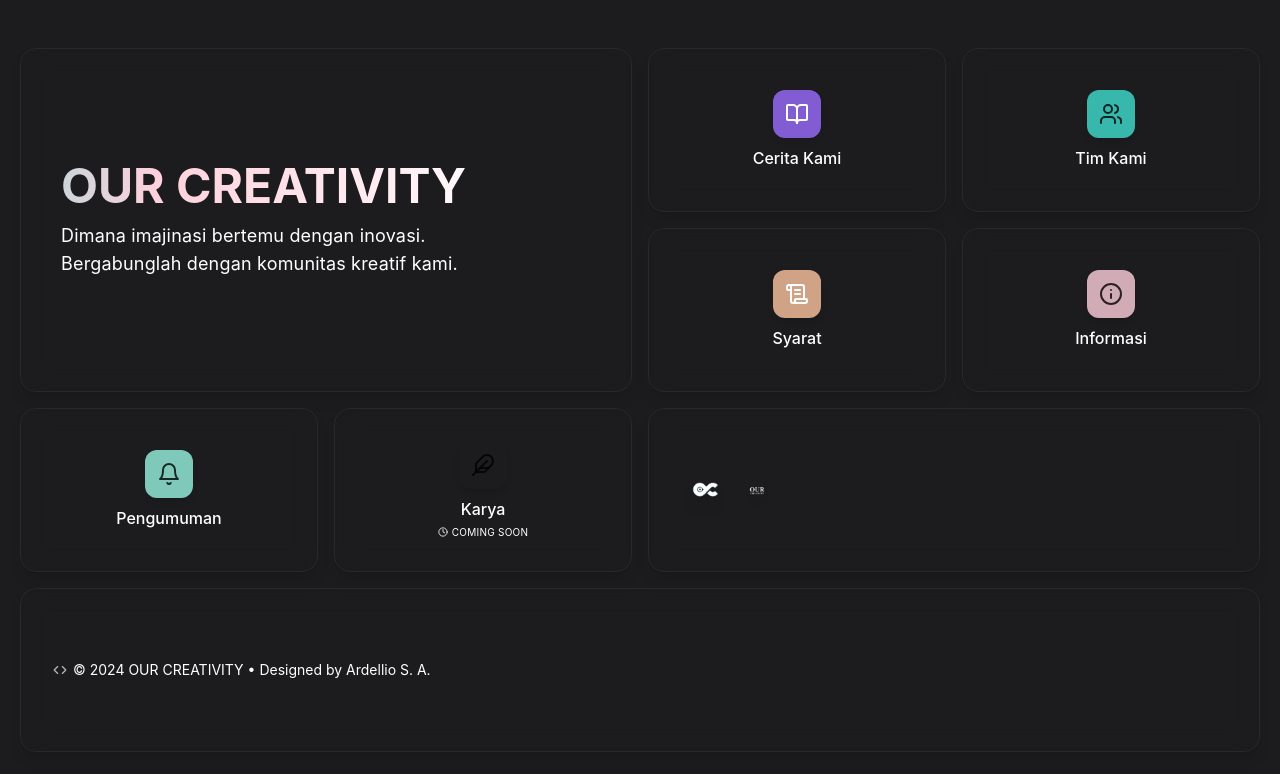
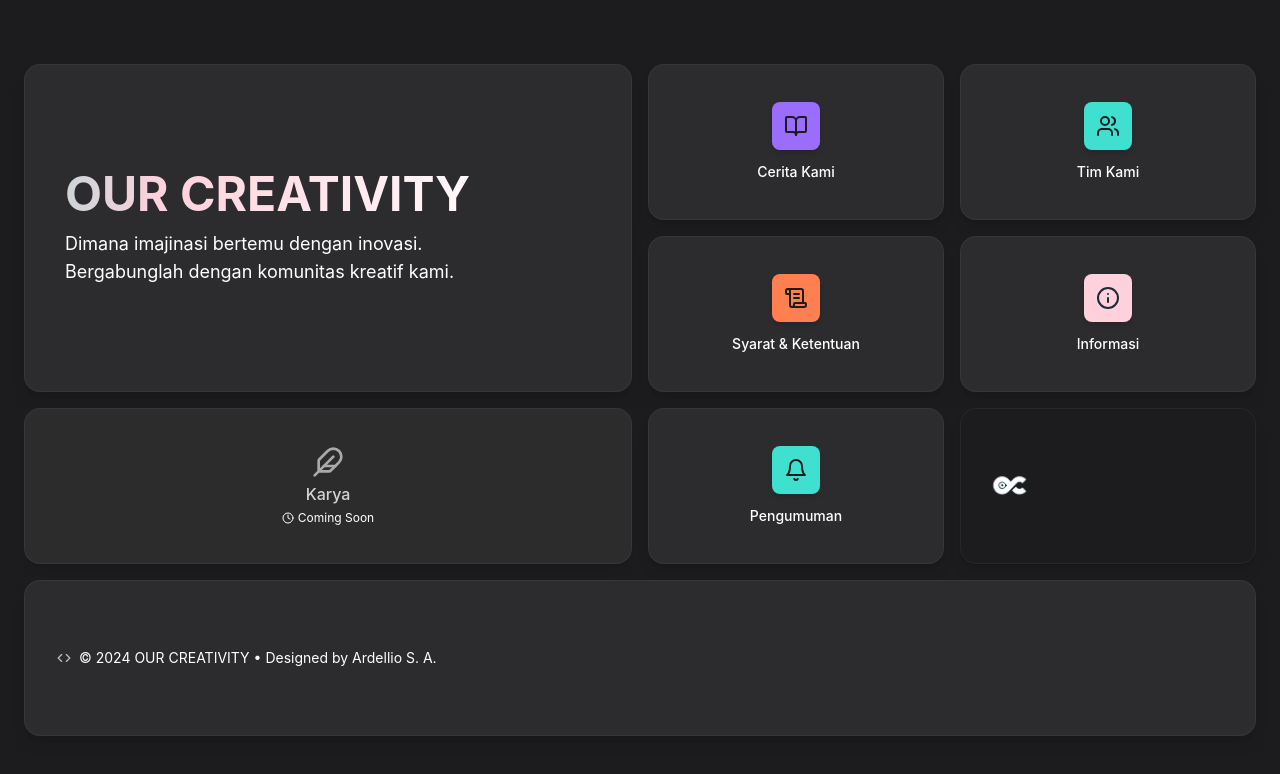
Before and after one commit to DoctorThink/ourcreativity, a React (Vite) app: page / in a window 1280 px wide. Shown: the top 774 px of the page. Built offline with nearby package versions, Linux system fonts and the light colour scheme.

Commit message:
Update Index.tsx

```diff
--- a/src/pages/Index.tsx
+++ b/src/pages/Index.tsx
@@ -1,48 +1,28 @@
 // src/pages/Index.tsx
 import { motion } from "framer-motion";
 import { useNavigate } from "react-router-dom";
-import { BookOpen, Info, Bell, ScrollText, Users, Palette, Feather, Clock, Code, ArrowRight } from "lucide-react";
-import { cn } from "@/lib/utils"; // Assuming cn utility exists
-
-// --- Accent Color Mapping (Tailwind Classes) ---
-// For glows and specific highlights
-const accentColors: Record<string, { glow: string; text: string; bg: string; iconBg: string; iconText: string; }> = {
-  lavender: { glow: "shadow-[0_0_15px_2px_rgba(155,109,255,0.4)]", text: "text-lavender", bg: "bg-lavender", iconBg: "bg-lavender/80", iconText: "text-white" },
-  mint: { glow: "shadow-[0_0_15px_2px_rgba(64,224,208,0.4)]", text: "text-mint", bg: "bg-mint", iconBg: "bg-mint/80", iconText: "text-black/80" },
-  peach: { glow: "shadow-[0_0_15px_2px_rgba(255,127,80,0.4)]", text: "text-peach", bg: "bg-peach", iconBg: "bg-peach/80", iconText: "text-white" },
-  softPink: { glow: "shadow-[0_0_15px_2px_rgba(255,182,193,0.4)]", text: "text-softPink", bg: "bg-softPink", iconBg: "bg-softPink/80", iconText: "text-black/80" },
-  amethyst: { glow: "shadow-[0_0_15px_2px_rgba(155,109,255,0.4)]", text: "text-amethyst", bg: "bg-amethyst", iconBg: "bg-amethyst/80", iconText: "text-white" },
-  turquoise: { glow: "shadow-[0_0_15px_2px_rgba(64,224,208,0.4)]", text: "text-turquoise", bg: "bg-turquoise", iconBg: "bg-turquoise/80", iconText: "text-black/80" },
-  amber: { glow: "shadow-[0_0_15px_2px_rgba(255,191,0,0.4)]", text: "text-amber-500", bg: "bg-amber-500", iconBg: "bg-amber-500/80", iconText: "text-black/80" },
-  default: { glow: "shadow-[0_0_15px_2px_rgba(255,255,255,0.15)]", text: "text-neutral-400", bg: "bg-neutral-700", iconBg: "bg-neutral-700/80", iconText: "text-white" },
-};
-
-const getAccentStyle = (accentKey: string | undefined) => {
-    return accentColors[accentKey || 'default'] || accentColors.default;
-};
-
+import { BookOpen, Info, Bell, ScrollText, Users, Palette, Feather, Clock, Code } from "lucide-react";
 
 const Index = () => {
   const navigate = useNavigate();
 
-  // --- Animation Variants (iOS Style) ---
+  // --- Animation Variants ---
   const gridContainerVariants = {
     hidden: { opacity: 0 },
     visible: {
       opacity: 1,
       transition: {
-        staggerChildren: 0.07, // Faster stagger
+        staggerChildren: 0.06,
         delayChildren: 0.1,
       }
     }
   };
 
   const gridItemVariants = {
-    hidden: { opacity: 0, y: 20, scale: 0.95 }, // Start slightly scaled down
+    hidden: { opacity: 0, y: 15 },
     visible: {
       opacity: 1,
       y: 0,
-      scale: 1,
       transition: {
         duration: 0.5,
         ease: [0.25, 0.1, 0.25, 1.0]
@@ -50,48 +30,44 @@ const Index = () => {
     }
   };
 
-  // --- iOS Style Hover & Tap Animations ---
-  const interactiveHover = (accentKey?: string) => ({
-    y: -5,
+  // --- Simplified Hover Animation ---
+  const interactiveHover = {
+    y: -4,
     scale: 1.03,
-    boxShadow: `0px 10px 20px -5px rgba(0, 0, 0, 0.3), ${getAccentStyle(accentKey).glow}`, // Combine dark shadow + colored glow
-    transition: { type: "spring", stiffness: 350, damping: 18 }
-  });
+    boxShadow: "0 8px 20px -4px rgba(0, 0, 0, 0.35)",
+    transition: { type: "spring", stiffness: 350, damping: 20 }
+  };
 
   const interactiveTap = {
-    scale: 0.97, // Slightly more noticeable tap
-    transition: { type: "spring", stiffness: 400, damping: 20 }
+    scale: 0.98,
+    transition: { type: "spring", stiffness: 400, damping: 25 }
   };
 
 
-  // --- Bento Grid Tile Configuration (iOS Style, Swapped Karya/Pengumuman) ---
+  // --- Bento Grid Tile Configuration (Dark Theme Focus, Accent Icon BG) ---
   const bentoTiles = [
     // Row 1
-    { // Main Title Tile
+    {
       id: "title",
-      colSpan: "col-span-2 sm:col-span-2", rowSpan: "row-span-2",
-      mdColSpan: "md:col-span-2", mdRowSpan: "md:row-span-2",
+      colSpan: "col-span-2 sm:col-span-2",
+      rowSpan: "row-span-2",
+      mdColSpan: "md:col-span-2",
+      mdRowSpan: "md:row-span-2",
+      // **** CORRECTED CONTENT HERE ****
       content: (
-        <div className="flex flex-col justify-center h-full p-5 md:p-6 text-left">
+        <div className="flex flex-col justify-center h-full p-4 md:p-6 text-left">
           <motion.h1
-            className="text-3xl sm:text-4xl lg:text-5xl font-serif font-bold mb-2 md:mb-3 text-foreground leading-tight home-title" // Keep gradient title
-            initial={{ opacity: 0, y: -10 }}
-            animate={{ opacity: 1, y: 0 }}
-            transition={{ delay: 0.2, duration: 0.5 }}
+            className="text-3xl sm:text-4xl lg:text-5xl font-serif font-bold mb-2 md:mb-3 text-foreground leading-tight home-title" // Using CSS class for gradient
           >
             OUR CREATIVITY
           </motion.h1>
-          <motion.p
-             className="text-sm sm:text-base lg:text-lg text-foreground/70 font-sans max-w-md text-readable"
-             initial={{ opacity: 0 }}
-             animate={{ opacity: 1 }}
-             transition={{ delay: 0.3, duration: 0.5 }}
-          >
+          <p className="text-sm sm:text-base lg:text-lg text-foreground/70 font-sans max-w-md">
             Dimana imajinasi bertemu dengan inovasi. Bergabunglah dengan komunitas kreatif kami.
-          </motion.p>
+          </p>
         </div>
       ),
-      bgColor: "bg-secondary/60", // iOS style background
+      // *******************************
+      bgColor: "bg-secondary", // Consistent dark background
       isInteractive: false,
     },
     { // Widget 1: Cerita Kami (Amethyst Accent)
@@ -99,8 +75,10 @@ const Index = () => {
       icon: BookOpen,
       text: "Cerita Kami",
       href: "/brand-story",
-      accent: "amethyst",
       colSpan: "col-span-1", rowSpan: "row-span-1", mdColSpan: "md:col-span-1", mdRowSpan: "md:row-span-1",
+      bgColor: "bg-secondary", // Dark background
+      accentColorClass: "bg-amethyst", // Accent for icon background
+      iconColorClass: "text-background", // Contrast on accent bg
       isInteractive: true, isWidget: true,
     },
     { // Widget 2: Tim Kami (Turquoise Accent)
@@ -108,18 +86,22 @@ const Index = () => {
       icon: Users,
       text: "Tim Kami",
       href: "/tim-kami",
-      accent: "turquoise",
       colSpan: "col-span-1", rowSpan: "row-span-1", mdColSpan: "md:col-span-1", mdRowSpan: "md:row-span-1",
+      bgColor: "bg-secondary",
+      accentColorClass: "bg-turquoise",
+      iconColorClass: "text-background",
       isInteractive: true, isWidget: true,
     },
     // Row 2
-    { // Widget 3: Syarat (Peach Accent)
+    { // Widget 3: Syarat (Coral Accent)
       id: "syarat",
       icon: ScrollText,
-      text: "Syarat", // Shortened
+      text: "Syarat & Ketentuan",
       href: "/terms",
-      accent: "peach",
       colSpan: "col-span-1", rowSpan: "row-span-1", mdColSpan: "md:col-span-1", mdRowSpan: "md:row-span-1",
+      bgColor: "bg-secondary",
+      accentColorClass: "bg-coral",
+      iconColorClass: "text-background",
       isInteractive: true, isWidget: true,
     },
     { // Widget 4: Informasi (SoftPink Accent)
@@ -127,73 +109,70 @@ const Index = () => {
       icon: Info,
       text: "Informasi",
       href: "/informasi",
-      accent: "softPink",
       colSpan: "col-span-1", rowSpan: "row-span-1", mdColSpan: "md:col-span-1", mdRowSpan: "md:row-span-1",
+      bgColor: "bg-secondary",
+      accentColorClass: "bg-softPink",
+      iconColorClass: "text-gray-800", // Darker icon on light pink
       isInteractive: true, isWidget: true,
     },
-    // Row 3 (Swapped Positions)
-    { // Widget 5: Pengumuman (Mint Accent) - MOVED HERE
+    // Row 3
+    { // Karya (Coming Soon)
+      id: "karya",
+      icon: Feather,
+      text: "Karya",
+      colSpan: "col-span-2 sm:col-span-2", rowSpan: "row-span-1", mdColSpan: "md:col-span-2", mdRowSpan: "md:row-span-1",
+      bgColor: "bg-secondary",
+      textColor: "text-foreground/60", // Muted text remains
+      isInteractive: false, comingSoon: true,
+    },
+     { // Widget 5: Pengumuman (Turquoise Accent)
       id: "pengumuman",
       icon: Bell,
       text: "Pengumuman",
       href: "/pengumuman",
-      accent: "mint", // Changed accent slightly
       colSpan: "col-span-1", rowSpan: "row-span-1", mdColSpan: "md:col-span-1", mdRowSpan: "md:row-span-1",
+      bgColor: "bg-secondary",
+      accentColorClass: "bg-turquoise",
+      iconColorClass: "text-background",
       isInteractive: true, isWidget: true,
-    },
-     { // Karya (Coming Soon) - MOVED HERE
-      id: "karya",
-      icon: Feather,
-      text: "Karya",
-      accent: "amber", // Use amber for coming soon
-      colSpan: "col-span-1", rowSpan: "row-span-1", mdColSpan: "md:col-span-1", mdRowSpan: "md:row-span-1",
-      isInteractive: false, comingSoon: true, isWidget: true, // Treat as widget visually
     },
     { // Logo Visual Accent
       id: "logo-visual",
-      colSpan: "col-span-2 sm:col-span-2", rowSpan: "row-span-1", // Takes 2 cols now
-      mdColSpan: "md:col-span-2", mdRowSpan: "md:row-span-1",
+      colSpan: "col-span-1", rowSpan: "row-span-1", mdColSpan: "md:col-span-1", mdRowSpan: "md:row-span-1",
+      // **** CORRECTED CONTENT HERE ****
       content: (
-         <div className="flex items-center justify-center h-full relative overflow-hidden p-4">
-            {/* Subtle background glow */}
-            <div className="absolute inset-0 bg-gradient-radial from-amethyst/10 via-transparent to-transparent opacity-40 blur-lg"></div>
-             <div className="flex items-center gap-3 md:gap-4">
+         <div className="flex items-center justify-center h-full relative overflow-hidden">
+            {/* Simplified background elements */}
+            <div className="absolute inset-0 bg-gradient-radial from-lavender/10 via-transparent to-transparent opacity-50 blur-md"></div>
             <motion.img
               src="/lovable-uploads/c861a7c0-5ec9-4bac-83ea-319c40fcb001.png" // Fish logo
               alt="Logo Icon"
-                  className="w-10 h-10 md:w-12 md:h-12 object-contain relative z-10 drop-shadow-lg"
+              className="w-12 h-12 md:w-16 md:h-16 object-contain relative z-10"
               loading="eager"
               whileHover={{ scale: 1.1, rotate: 3 }}
               transition={{ type: "spring", stiffness: 300 }}
             />
-                 <motion.img
-                   src="/lovable-uploads/0bec5fdf-43d7-47af-b1cd-ba7fd2b949ec.png" // Text logo
-                   alt="Logo Text"
-                   className="h-5 md:h-6 object-contain relative z-10 drop-shadow-lg" // Height based text logo
-                   loading="eager"
-                   whileHover={{ scale: 1.05 }}
-                   transition={{ type: "spring", stiffness: 300 }}
-                 />
-             </div>
          </div>
       ),
-      bgColor: "bg-secondary/60", // Consistent iOS bg
+      // *******************************
+      bgColor: "bg-foreground/5", // Keep slightly different dark bg
       isInteractive: false,
     },
     // Row 4 - Designer Credit
      {
       id: "designer-credit",
-      colSpan: "col-span-2 sm:col-span-2", rowSpan: "row-span-1",
-      mdColSpan: "md:col-span-4", mdRowSpan: "md:row-span-1",
+      colSpan: "col-span-2 sm:col-span-2", rowSpan: "row-span-1", mdColSpan: "md:col-span-4", mdRowSpan: "md:row-span-1",
+      // **** CORRECTED CONTENT HERE ****
       content: (
          <div className="flex items-center justify-center h-full text-center p-3 md:p-4">
-           <p className="text-xs sm:text-sm text-foreground/50 font-sans flex items-center gap-1.5">
-             <Code size={14} className="opacity-70 flex-shrink-0"/>
+           <p className="text-xs sm:text-sm text-foreground/50 font-sans flex items-center gap-2">
+             <Code size={14} className="opacity-70"/> {/* Slightly smaller icon */}
              <span>© 2024 OUR CREATIVITY • Designed by Ardellio S. A.</span>
            </p>
          </div>
       ),
-      bgColor: "bg-secondary/30", // Slightly different subtle bg
+       // *******************************
+      bgColor: "bg-secondary", // Consistent dark bg
       isInteractive: false,
     },
   ];
@@ -205,19 +184,18 @@ const Index = () => {
       exit={{ opacity: 0 }}
       className="min-h-screen h-screen overflow-hidden relative bg-background flex flex-col"
     >
-      {/* --- iOS Style Background --- */}
-      <div className="fixed inset-0 -z-10 opacity-80">
-        <div className="absolute inset-0 bg-gradient-to-br from-background via-secondary/80 to-background"></div>
-        {/* Softer, less intrusive blurs */}
-        <div className="absolute w-[60vw] h-[60vh] rounded-full blur-[150px] bg-amethyst/10 -top-[15%] -right-[15%] opacity-40"></div>
-        <div className="absolute w-[50vw] h-[50vh] rounded-full blur-[130px] bg-turquoise/10 -bottom-[15%] -left-[15%] opacity-30"></div>
-        <div className="absolute inset-0 noise-pattern opacity-[0.02]"></div>
+      {/* --- Simplified Static Background --- */}
+      <div className="fixed inset-0 -z-10 opacity-90">
+        <div className="absolute inset-0 bg-gradient-to-br from-background via-secondary to-background"></div>
+        <div className="absolute w-[50vw] h-[50vh] rounded-full blur-[100px] bg-amethyst/5 -top-[10%] -right-[10%] opacity-60"></div>
+        <div className="absolute w-[40vw] h-[40vh] rounded-full blur-[90px] bg-turquoise/5 -bottom-[10%] -left-[10%] opacity-50"></div>
+        <div className="absolute inset-0 noise-pattern opacity-5"></div>
       </div>
 
       {/* --- Main Content Area: Bento Grid --- */}
-      <div className="relative z-10 container mx-auto p-3 sm:p-4 md:p-5 flex-grow flex items-center justify-center h-full">
+      <div className="relative z-10 container mx-auto p-3 sm:p-4 md:p-6 flex-grow flex items-center justify-center h-full">
         <motion.div
-          className="grid grid-cols-2 md:grid-cols-4 gap-3 sm:gap-4 w-full h-full max-h-[calc(100vh-5rem)] md:max-h-[calc(100vh-6rem)]" // Adjusted max-h slightly
+          className="grid grid-cols-2 md:grid-cols-4 gap-3 sm:gap-4 w-full h-full max-h-[calc(100vh-6rem)] md:max-h-[calc(100vh-8rem)]"
           style={{ gridAutoRows: 'minmax(0, 1fr)' }}
           variants={gridContainerVariants}
           initial="hidden"
@@ -225,68 +203,49 @@ const Index = () => {
         >
           {bentoTiles.map((tile) => {
             // Destructure props
-            const { id, colSpan, rowSpan, mdColSpan, mdRowSpan, content, bgColor, accent, icon: Icon, text, href, isInteractive, comingSoon, isWidget } = tile;
-            const accentStyle = getAccentStyle(accent);
+            const { id, colSpan, rowSpan, mdColSpan, mdRowSpan, content, bgColor, textColor, accentColorClass, iconColorClass, icon: Icon, text, href, isInteractive, comingSoon, isWidget } = tile;
 
-            const MotionComponent = motion.div;
+            const MotionComponent = motion.div; // Use motion.div for layout
 
             return (
               <MotionComponent
                 key={id}
-                layout // Enable smooth layout changes if grid adapts
+                layout
                 variants={gridItemVariants}
-                className={cn(
-                    `relative group overflow-hidden rounded-2xl shadow-lg border cursor-pointer`, // Standardized rounding, explicit pointer
-                    colSpan, rowSpan, mdColSpan || colSpan, mdRowSpan || rowSpan,
-                    bgColor || 'bg-secondary/60', // Default iOS bg
-                    'border-neutral-700/40 backdrop-blur-md', // Standard border & blur
-                    comingSoon ? 'opacity-80' : '', // Slightly less opacity reduction
-                    !isInteractive || comingSoon ? 'cursor-default' : '' // Adjust cursor
-                )}
-                whileHover={isInteractive && !comingSoon ? interactiveHover(accent) : {}}
+                className={`relative group overflow-hidden rounded-xl md:rounded-2xl shadow-lg border border-white/5
+                           ${colSpan} ${rowSpan} ${mdColSpan || colSpan} ${mdRowSpan || rowSpan}
+                           ${bgColor} ${textColor || 'text-foreground'}
+                           ${comingSoon ? 'opacity-75 filter grayscale-[60%]' : ''}`}
+                whileHover={isInteractive && !comingSoon ? interactiveHover : {}}
                 whileTap={isInteractive && !comingSoon ? interactiveTap : {}}
                 onClick={isInteractive && !comingSoon && href ? () => navigate(href) : undefined}
+                style={isInteractive && !comingSoon ? { cursor: 'pointer' } : { cursor: 'default' }}
               >
-                 {/* Inner Content Area with Padding */}
-                 <div className="relative z-10 h-full w-full p-4 flex flex-col justify-center items-center text-center">
+                 {/* Content Area */}
+                 <div className="relative z-10 h-full w-full p-3 md:p-4 flex flex-col justify-center items-center text-center">
                     {comingSoon ? (
-                      // Coming Soon Layout (Using Widget Style)
+                      // Coming Soon Layout
                       <>
-                        <div className={cn(
-                            `mb-2 p-3 rounded-xl shadow-md transition-transform duration-300 group-hover:scale-110`,
-                            accentStyle.iconBg // Use accent color for BG
-                        )}>
-                          <Icon className={cn(`w-5 h-5 md:w-6 md:h-6`, accentStyle.iconText)} /> {/* Use accent text */}
-                        </div>
-                        <span className={`text-sm md:text-base font-serif font-medium text-foreground/80`}>{text}</span>
-                        <span className="flex items-center gap-1 text-[10px] font-sans text-amber-500/90 mt-1 uppercase tracking-wide">
-                          <Clock size={10} />
+                        <Icon className={`w-7 h-7 md:w-8 md:h-8 mb-1 opacity-60 ${textColor || 'text-amber-500'}`} />
+                        <span className={`text-sm md:text-base font-serif font-medium opacity-80 ${textColor || 'text-foreground/60'}`}>{text}</span>
+                        <span className="flex items-center gap-1 text-xs font-sans text-amber-500/80 mt-1">
+                          <Clock size={12} />
                           Coming Soon
                         </span>
                       </>
                     ) : isWidget ? (
-                       // Widget Layout
+                       // Widget Layout with Accent Icon Background
                        <>
-                         <div className={cn(
-                            `mb-2 p-3 rounded-xl shadow-md transition-transform duration-300 group-hover:scale-110`,
-                            accentStyle.iconBg
-                         )}>
-                           <Icon className={cn(`w-5 h-5 md:w-6 md:h-6`, accentStyle.iconText)} />
+                         <div className={`mb-2 md:mb-3 p-2.5 md:p-3 ${accentColorClass} rounded-lg shadow-md transition-transform duration-300 group-hover:scale-110`}>
+                           <Icon className={`w-5 h-5 md:w-6 md:h-6 ${iconColorClass || 'text-background'}`} />
                          </div>
-                         <span className={`text-sm md:text-base font-serif font-medium text-foreground`}>{text}</span>
-                         {/* Subtle arrow on hover for interactive widgets */}
-                         <ArrowRight size={14} className="absolute bottom-3 right-3 text-neutral-600 opacity-0 group-hover:opacity-100 transition-opacity duration-300" />
+                         <span className={`text-xs md:text-sm font-serif font-medium ${textColor || 'text-foreground'}`}>{text}</span>
                        </>
                     ) : content ? ( // Handle custom content
                        <div className="h-full w-full flex"> {content} </div>
                      ) : null // Fallback
                     }
                  </div>
-                 {/* Subtle corner glow element */}
-                 <div className={cn(
-                     "absolute -bottom-8 -right-8 w-20 h-20 rounded-full opacity-0 group-hover:opacity-[0.15] blur-lg transition-opacity duration-300",
-                     accent ? accentStyle.bg.replace('/10','/80') : 'bg-white/30' // Fallback glow
-                 )}></div>
               </MotionComponent>
             );
           })}
```
Lines whose indentation alone changed are shown as unchanged.
